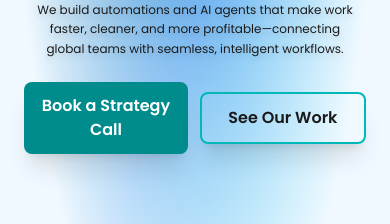
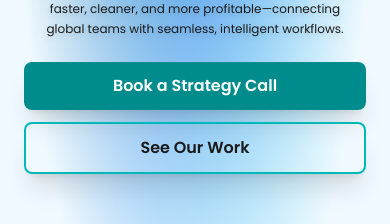
Before and after one commit to MuchiriTheDev/arg-analytics, a React (Vite) app: page / in a window 390 px wide. Shown: the part 383-607 px from the top of the page. Built offline with nearby package versions, Linux system fonts and the light colour scheme.

Commit message:
Lest goo

```diff
--- a/src/Components/HomePageComponents/Hero.jsx
+++ b/src/Components/HomePageComponents/Hero.jsx
@@ -222,7 +222,7 @@ const Hero = () => {
 
           {/* CTA Buttons: Stack on small screens, responsive gap - Full-width on mobile, rounded for touch */}
           <motion.div
-            className="flex flex-row gap-3 md:gap-4 lg:gap-6 justify-center items-center"
+            className="flex flex-col md:flex-row gap-3 md:gap-4 lg:gap-6 justify-center items-center"
             initial={{ opacity: 0, y: 30 }}
             animate={{ opacity: 1, y: 0 }}
             transition={{ duration: 0.8, delay: 0.4, ease: "easeOut" }}
```
